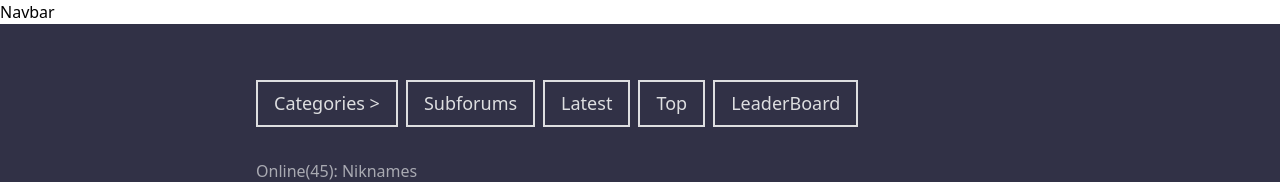
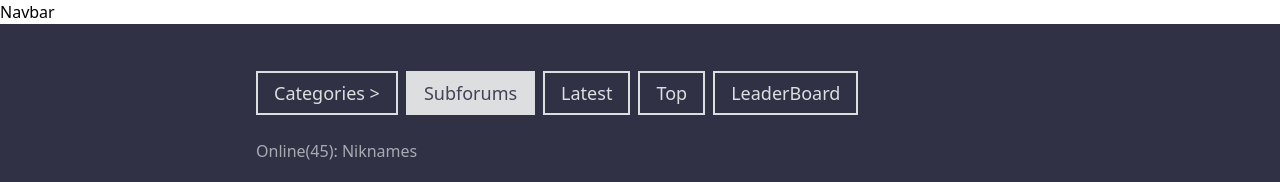
Before and after one commit to giosurmanidze/developers-forum-client, a Vue app: page / in a window 1280 px wide. Shown: the top 182 px of the page. Built offline with nearby package versions, Linux system fonts and the light colour scheme; no server answers.

Commit message:
feat/active link style

```diff
--- /dev/null
+++ b/src/components/FilterButtons.vue
@@ -0,0 +1,74 @@
+<script setup lang="ts">
+import { useRoute, RouterLink } from "vue-router";
+
+const route = useRoute();
+const routePath = route.path;
+</script>
+
+<template>
+  <div class="flex gap-2">
+    <div class="button-container">
+      <router-link to="" class="button-style">Categories ></router-link>
+    </div>
+    <div class="button-container">
+      <router-link
+        :to="{ name: 'home' }"
+        :class="{ active: routePath === '/' }"
+        class="button-style"
+      >
+        Subforums
+      </router-link>
+    </div>
+    <div class="button-container">
+      <router-link
+        :to="{ name: 'latest' }"
+        :class="{ active: routePath === '/latest' }"
+        class="button-style"
+      >
+        Latest
+      </router-link>
+    </div>
+    <div class="button-container">
+      <router-link
+        to=""
+        class="button-style"
+        :class="{ active: routePath === '/top' }"
+        >Top</router-link
+      >
+    </div>
+    <div class="button-container">
+      <router-link
+        to=""
+        class="button-style"
+        :class="{ active: routePath === '/leader-board' }"
+        >LeaderBoard</router-link
+      >
+    </div>
+  </div>
+</template>
+
+<style>
+.active {
+  background-color: #dddee0;
+  color: #424255;
+}
+
+.button-container {
+  display: inline-block;
+  color: #dddee0;
+}
+
+.button-style {
+  padding: 0.5rem 1rem;
+  border: 2px solid #dddee0;
+  font-size: 1.125rem;
+  transition:
+    background-color 0.3s,
+    color 0.3s;
+}
+
+.button-style:hover {
+  background-color: #dddee0;
+  color: #424255;
+}
+</style>
--- a/src/pages/HomePage.vue
+++ b/src/pages/HomePage.vue
@@ -5,6 +5,7 @@ import CategoryCard from "@/components/CategoryCard.vue";
 import { storeToRefs } from "pinia";
 import { useTopicsStore } from "@/stores/topics/useTopicsStore";
 import TopicCard from "@/components/TopicCard.vue";
+import FilterButtons from "@/components/FilterButtons.vue";
 
 const { getCategories } = useCategoriesStore();
 const { getLimitedTopics } = useTopicsStore();
@@ -29,23 +30,7 @@ const leftBorderColors = [
 <template>
   <div>
     <div>
-      <div class="flex gap-2">
-        <div class="button-container">
-          <button class="button-style">Categories ></button>
-        </div>
-        <div class="button-container">
-          <button class="button-style">Subforums</button>
-        </div>
-        <div class="button-container">
-          <button class="button-style">Latest</button>
-        </div>
-        <div class="button-container">
-          <button class="button-style">Top</button>
-        </div>
-        <div class="button-container">
-          <button class="button-style">LeaderBoard</button>
-        </div>
-      </div>
+      <filter-buttons />
       <div class="pt-8 text-primary_high text-md">Online(45): Niknames</div>
     </div>
     <div class="pt-8 flex justify-between gap-10">
@@ -72,24 +57,3 @@ const leftBorderColors = [
     </div>
   </div>
 </template>
-
-<style>
-.button-container {
-  display: inline-block;
-}
-
-.button-style {
-  padding: 0.5rem 1rem;
-  border: 2px solid #dddee0;
-  color: #dddee0;
-  font-size: 1.125rem;
-  transition:
-    background-color 0.3s,
-    color 0.3s;
-}
-
-.button-style:hover {
-  background-color: #dddee0;
-  color: #424255;
-}
-</style>
--- /dev/null
+++ b/src/pages/LatestTopics.vue
@@ -0,0 +1,8 @@
+<script setup lang="ts">
+import FilterButtons from "@/components/FilterButtons.vue";
+</script>
+
+<template>
+  <FilterButtons />
+  <h1>Latest Topics</h1>
+</template>
--- a/src/router/index.ts
+++ b/src/router/index.ts
@@ -1,5 +1,6 @@
 import { createRouter, createWebHistory } from 'vue-router'
 import HomePage from '@/pages/HomePage.vue'
+import LatestTopics from '@/pages/LatestTopics.vue'
 
 const router = createRouter({
     history: createWebHistory(import.meta.env.BASE_URL),
@@ -9,6 +10,11 @@ const router = createRouter({
             name: 'home',
             component: HomePage,
           },
+          {
+            path: '/latest',
+            name: 'latest',
+            component: LatestTopics
+          }
     ]});
 
 export default router
--- a/src/stores/topics/actions.ts
+++ b/src/stores/topics/actions.ts
@@ -5,7 +5,6 @@ export async function getLimitedTopics()
     try {
         const response = await axios('/topics?limit=15')
         this.topics = response.data
-        console.log(response.data)
     } catch (error) {
         console.error('Error fetching categories:', error);
     }
```
